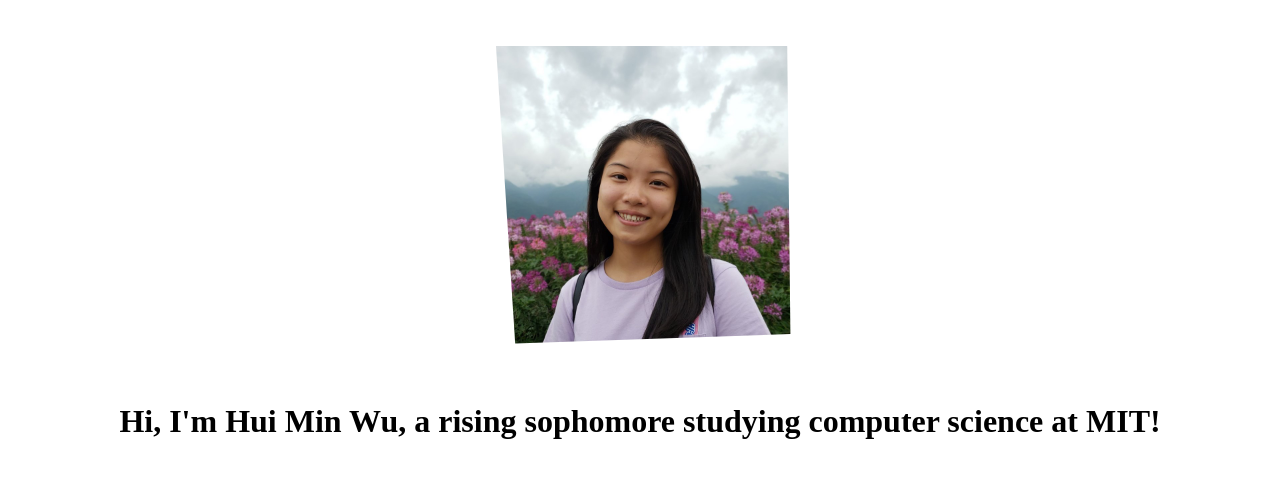
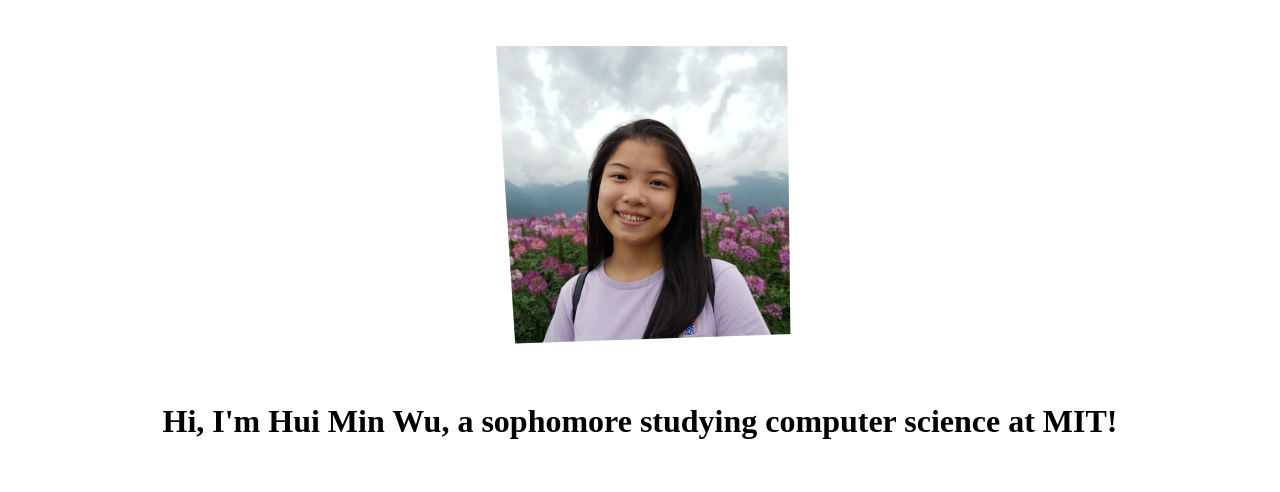
Before and after one commit to huiminwu/huiminwu.github.io, a Gatsby site: page / in a window 1280 px wide. Shown: the part 136-628 px from the top of the page. Built offline with nearby package versions, Linux system fonts and the light colour scheme; Gatsby itself is replaced by a stand-in of ours; some packages are replaced by stand-ins of ours; what typography-theme-grand-view would draw is missing.

Commit message:
Add changes to year, internship, and resume

```diff
--- a/src/pages/index.js
+++ b/src/pages/index.js
@@ -80,7 +80,7 @@
               </div>
             </div>
             <h1 className="headline">
-              Hi, I'm Hui Min Wu, a rising sophomore studying computer science at MIT!
+              Hi, I'm Hui Min Wu, a sophomore studying computer science at MIT!
             </h1>
             <br />
             <p>
--- a/src/pages/me.md
+++ b/src/pages/me.md
@@ -2,7 +2,7 @@
 name: "Hui Min Wu"
 githubURL: "https://github.com/huiminwu"
 linkedinURL: "https://www.linkedin.com/in/hui-min-wu/"
-resume: "https://drive.google.com/file/d/1eA-BZ0hNhkUEmI5oeGLzFeD2tmY8xGKt/view?usp=sharing"
+resume: "https://drive.google.com/file/d/1RcLsRfFOo3n7OpjkV8FuNU4w1f0yyp5Q/view?usp=sharing"
 ---
 
-At MIT, I'm majoring in computer science (6-3), and expecting to graduate in June 2023. I love learning and taking on new and exciting projects! This summer, I am interning at Infosys on the cybersecurity development team! Besides computer science, some of my hobbies include ballroom dancing, glassmaking, and board games.
+At MIT, I'm majoring in computer science (6-3), and expecting to graduate in June 2023. I love learning and taking on new and exciting projects! Currently, I'm a lab assistant for MIT's largest data structures and algorithms course, with over 500 students (6.009)! Besides computer science, some of my hobbies include ballroom dancing, glassmaking, and board games.
```
Also changed, not shown: src/img/icon.png.
